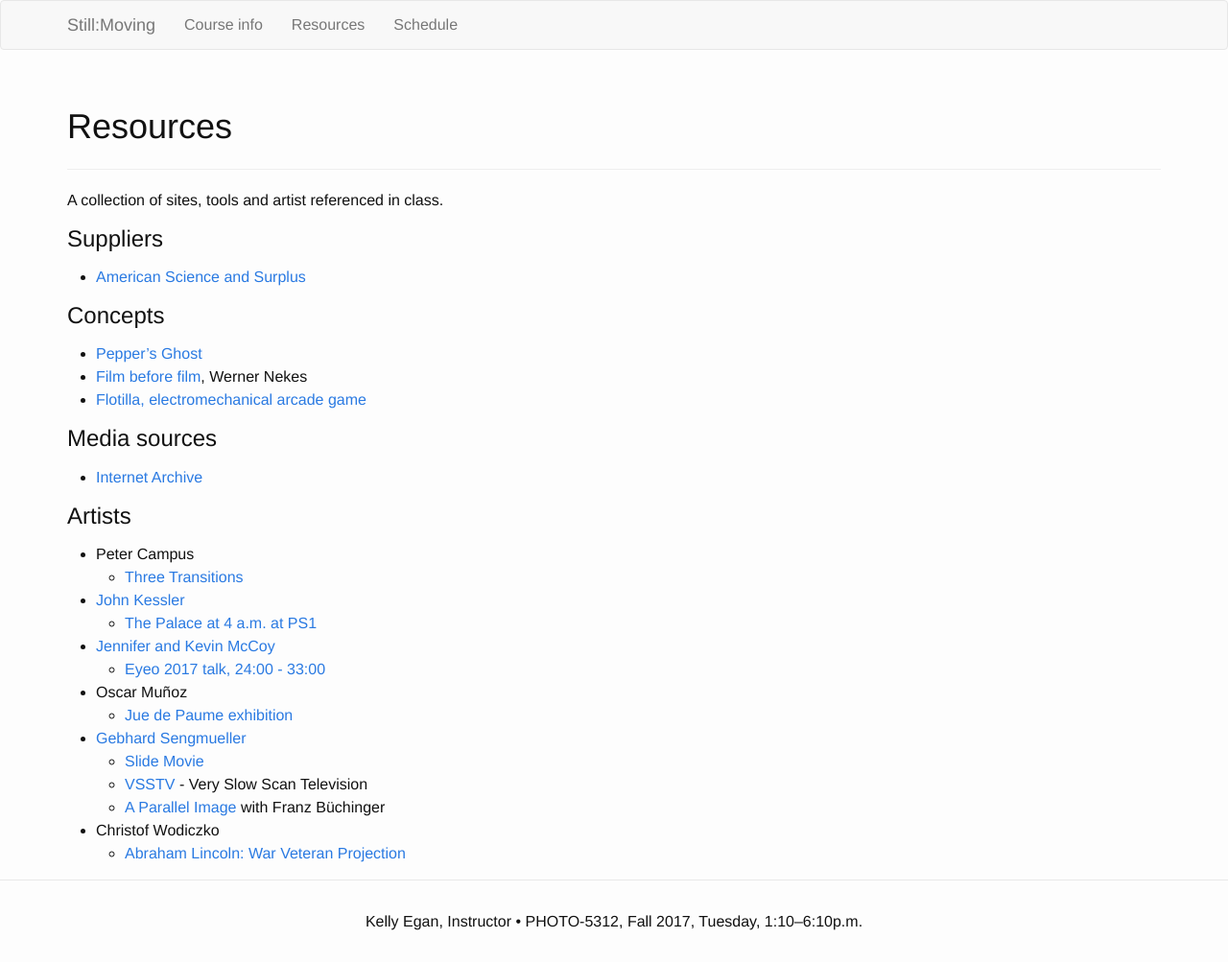
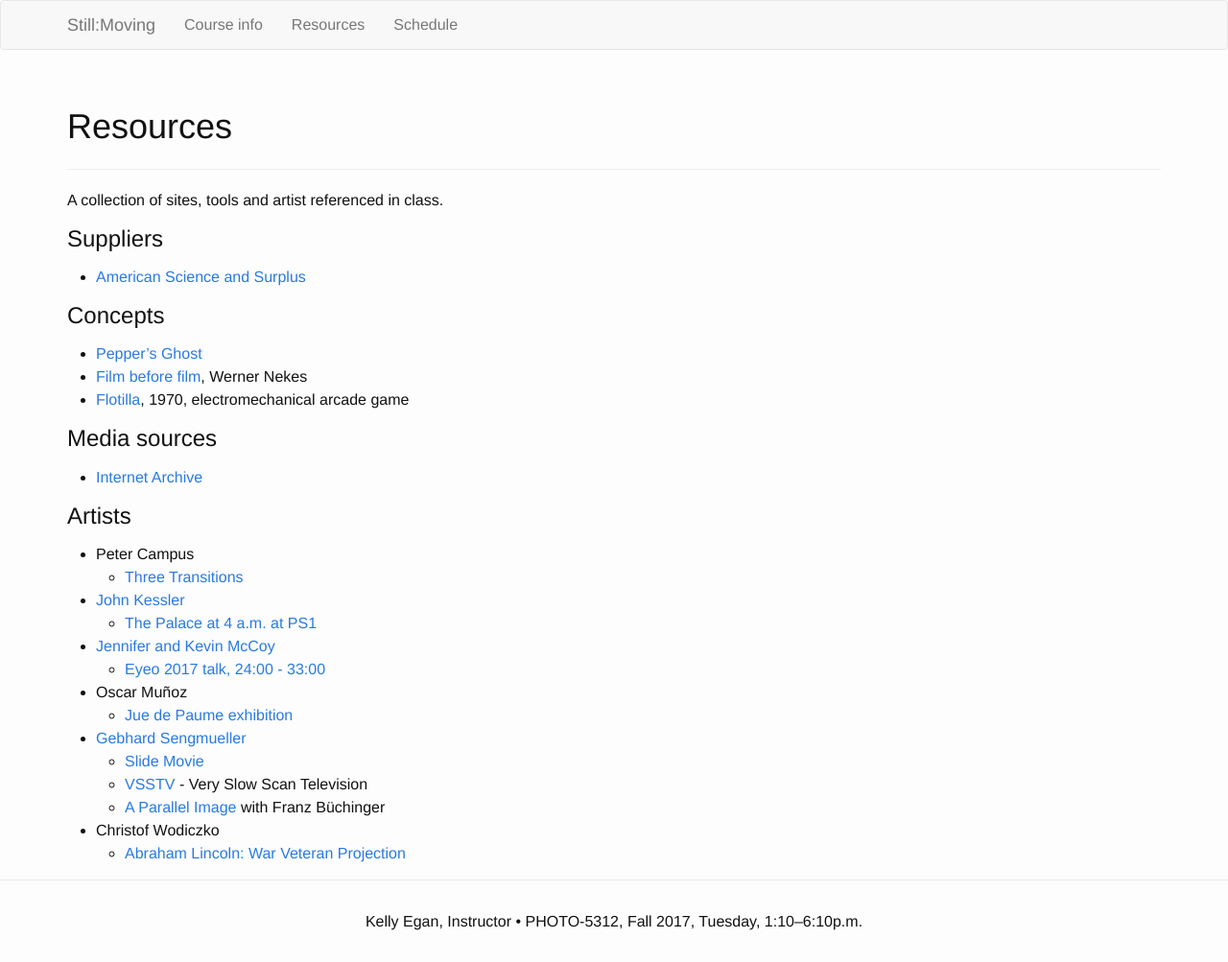
Before and after one commit to kellyegan/StillMoving, a Jekyll site: the page built from resources.md, in a window 1280 px wide. Shown: the whole page at 96% size. Built offline with Jekyll 4.4.1, drawn with Linux system fonts in a browser that asks for light colours.

Commit message:
Add flotilla to resources.

```diff
--- a/resources.md
+++ b/resources.md
@@ -14,9 +14,10 @@ A collection of sites, tools and artist referenced in class.
 
 * [Pepper's Ghost](https://en.wikipedia.org/wiki/Pepper%27s_ghost)
 * [Film before film](https://www.youtube.com/watch?v=s0KADBMXY-8), Werner Nekes
-* [Flotilla, electromechanical arcade game](https://www.youtube.com/watch?v=rDFaqnwp9Rg)
+* [Flotilla](https://www.youtube.com/watch?v=rDFaqnwp9Rg), 1970, electromechanical arcade game
 
 ### Media sources
+
 * [Internet Archive](http://archive.org/)
 
 ### Artists
```
